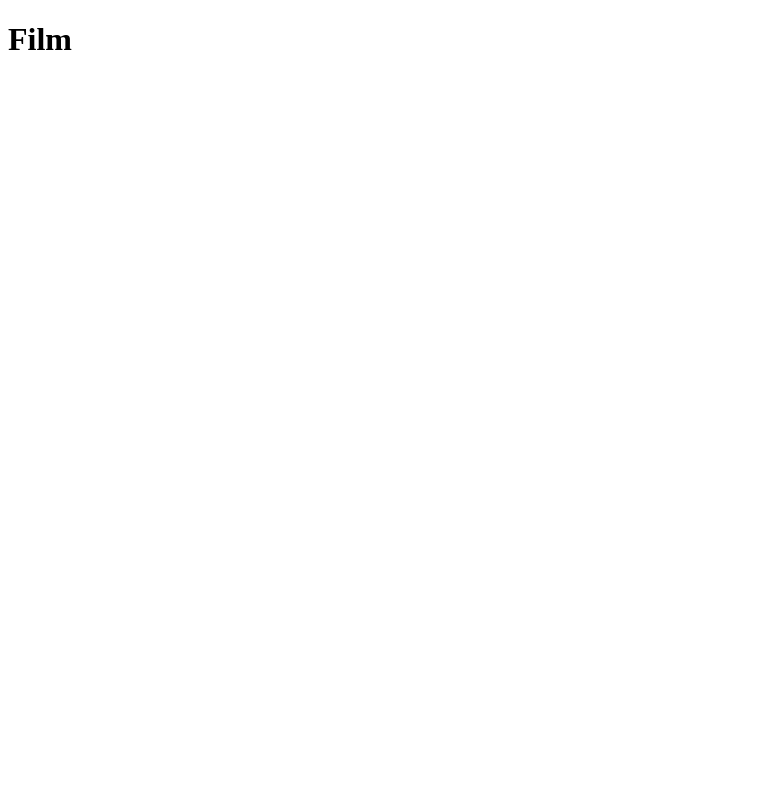
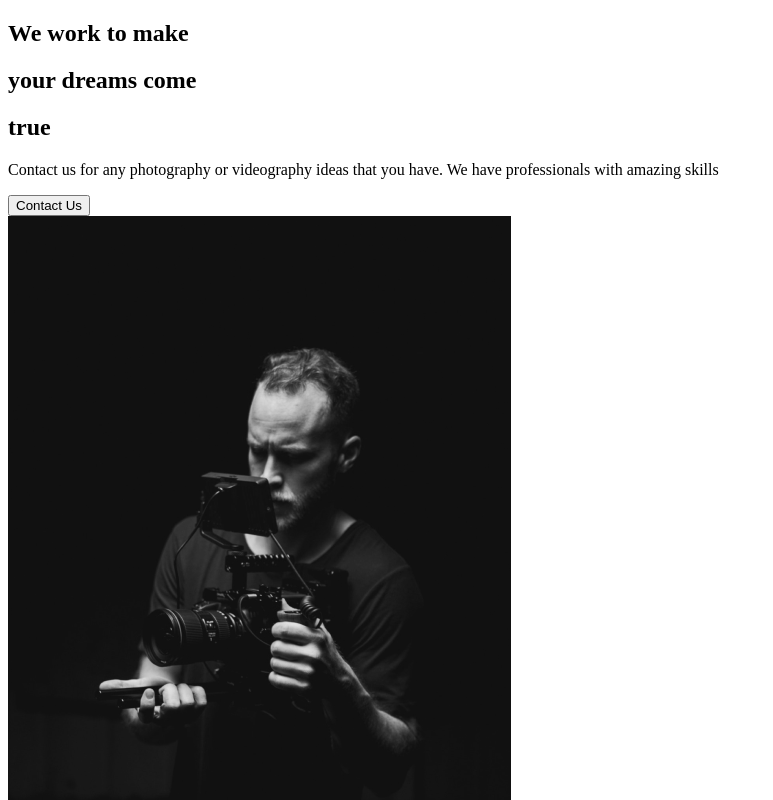
Before and after one commit to Kevinfrias4/react-capture, a React (Create React App) app: page / in a window 1280 px wide. Shown: the top 800 px of the page, without its empty margins (0-773 px from the left). Built offline with nearby package versions, Linux system fonts and the light colour scheme.

Commit message:
Added About Section

```diff
--- a/src/App.js
+++ b/src/App.js
@@ -1,9 +1,11 @@
 import React from 'react';
+//Import Pages
+import AboutUs from './pages/AboutUs';
 
 function App() {
   return (
     <div className="App">
-      <h1>Film</h1>
+      <AboutUs />
     </div>
   );
 }
--- /dev/null
+++ b/src/components/AboutSection.js
@@ -0,0 +1,32 @@
+import React from 'react';
+import home1 from '../img/home1.png';
+
+const AboutSection = () => {
+    return (
+        <div>
+            <div className="descriptions">
+                <div className="title">
+                    <div className="hide">
+                        <h2>We work to make</h2>
+                    </div>
+                    <div className="hide">
+                        <h2>your <span>dreams</span> come</h2>
+                    </div>
+                    <div className="hide">
+                        <h2>true</h2>
+                    </div>
+                </div>
+                <p>
+                    Contact us for any photography or videography ideas that you have.
+                    We have professionals with amazing skills
+                </p>
+                <button>Contact Us</button>
+            </div>
+            <div className="image">
+                <img src={home1} alt="Guy with camera"/>
+            </div>
+        </div>
+    );
+}
+
+export default AboutSection;
--- /dev/null
+++ b/src/pages/AboutUs.js
@@ -0,0 +1,11 @@
+import React from 'react';
+//Page Components
+import AboutSection from '../components/AboutSection';
+
+const AboutUs = () => {
+    return(
+        <AboutSection />
+    );
+}
+
+export default AboutUs
```
